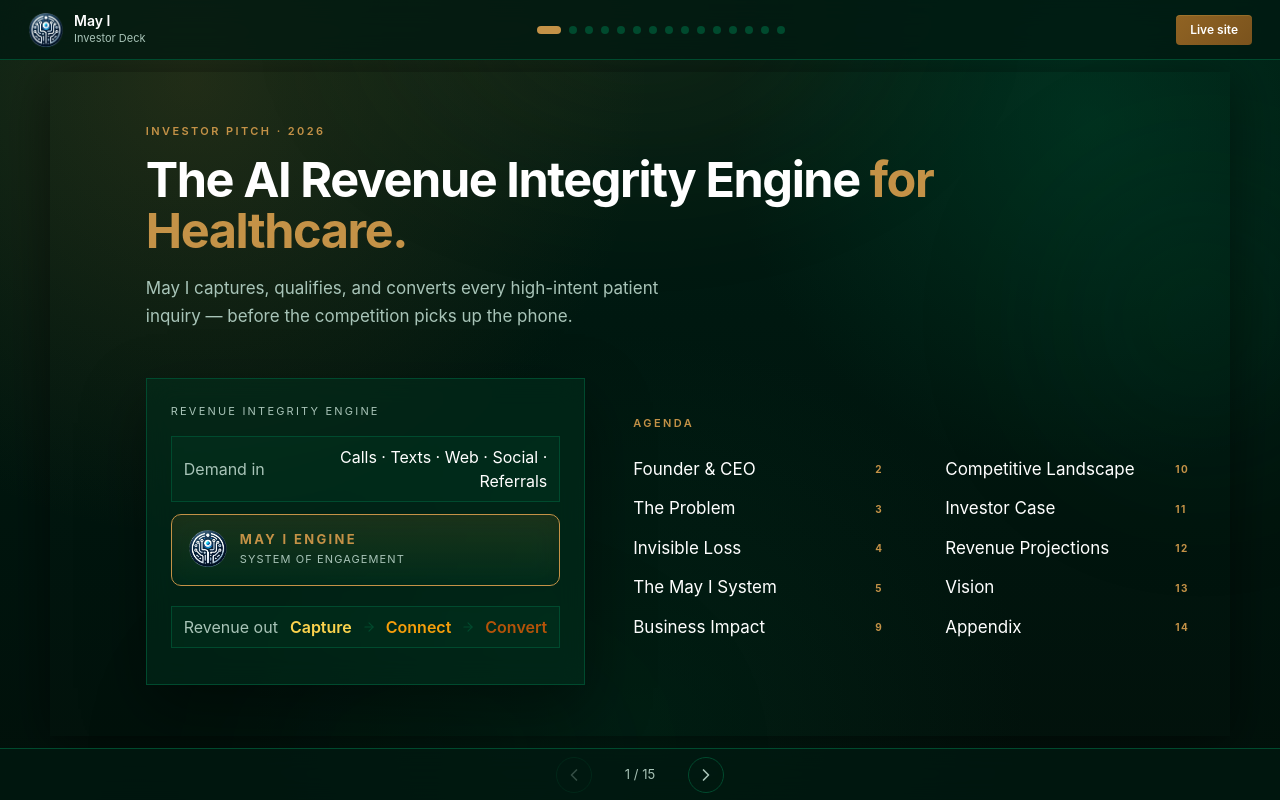
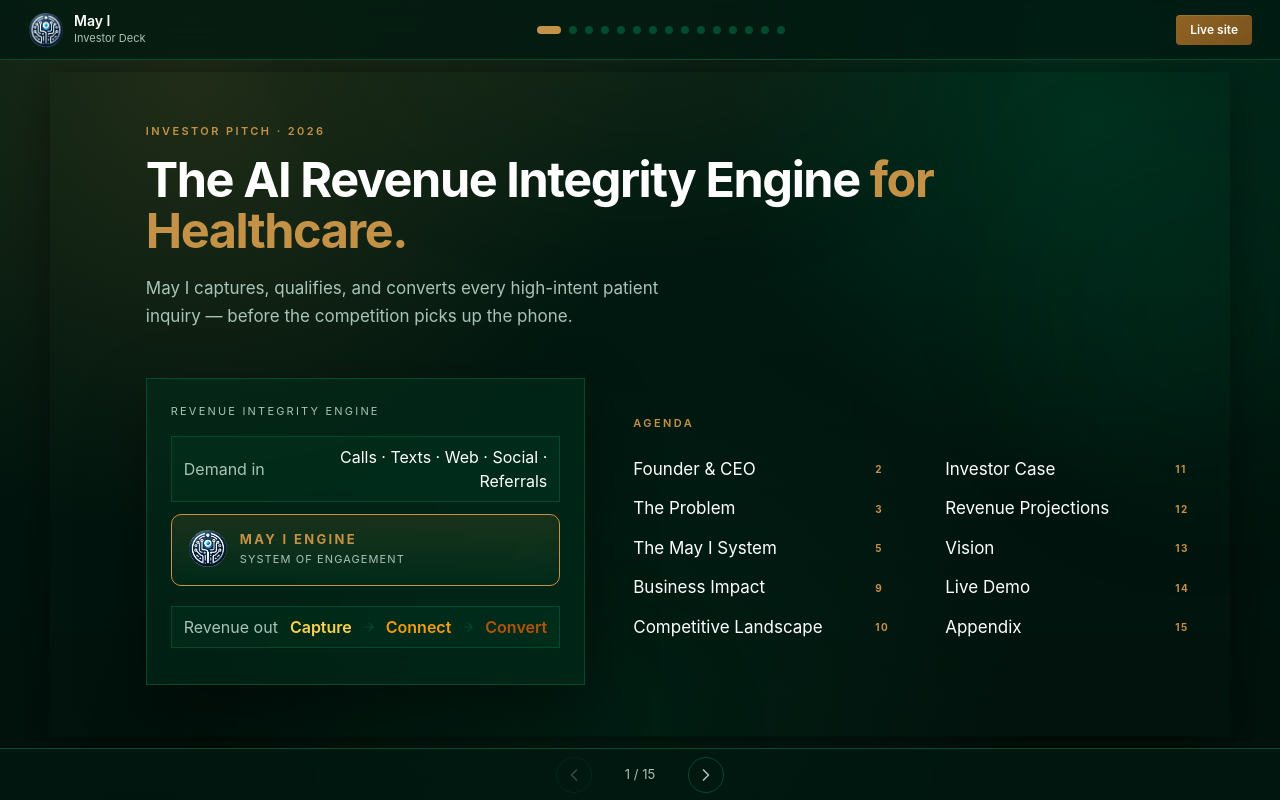
Before and after one commit to spark2scale/mayipitchdeck, a React (Vite) app: page / in a window 1280 px wide. Built offline with nearby package versions, Linux system fonts and the light colour scheme.

Commit message:
Update App.tsx

```diff
--- a/src/App.tsx
+++ b/src/App.tsx
@@ -76,7 +76,7 @@
 
 export default function App() {
   const isMobile = useIsMobile();
-  const slides = isMobile ? SLIDES.filter((s) => s !== "appendix") : SLIDES;
+  const slides = isMobile ? SLIDES.filter((s) => s !== "appendix" && s !== "demo") : SLIDES;
   const [current, setCurrent] = useState(0);
 
   // Sync CCC brand colors to CSS custom properties so all CSS can reference them
@@ -322,18 +322,20 @@
 // ─── Slide 1: Hero ────────────────────────────────────────────────────────────
 
 function SlideHero({ goTo }: { goTo: (i: number) => void }) {
-  const agenda = [
-    { num: "2",  label: "Founder & CEO",              slide: 1  },
-    { num: "3",  label: "The Problem",                slide: 2  },
-    { num: "4",  label: "Invisible Loss",              slide: 3  },
-    { num: "5",  label: "The May I System",            slide: 4  },
-    { num: "9",  label: "Business Impact",            slide: 8  },
-    { num: "10", label: "Competitive Landscape",      slide: 9  },
-    { num: "11", label: "Investor Case",              slide: 10 },
-    { num: "12", label: "Revenue Projections",         slide: 11 },
-    { num: "13", label: "Vision",                     slide: 12 },
-    { num: "14", label: "Appendix",    slide: 13 },
+  const isMobile = useIsMobile();
+  const agendaAll = [
+    { num: "2",  label: "Founder & CEO",         slide: 1  },
+    { num: "3",  label: "The Problem",            slide: 2  },
+    { num: "5",  label: "The May I System",       slide: 4  },
+    { num: "9",  label: "Business Impact",        slide: 8  },
+    { num: "10", label: "Competitive Landscape",  slide: 9  },
+    { num: "11", label: "Investor Case",          slide: 10 },
+    { num: "12", label: "Revenue Projections",    slide: 11 },
+    { num: "13", label: "Vision",                 slide: 12 },
+    { num: "14", label: "Live Demo",              slide: 13 },
+    { num: "15", label: "Appendix",               slide: 14 },
   ];
+  const agenda = isMobile ? agendaAll.filter((a) => a.label !== "Live Demo") : agendaAll;
   const agendaRef = useRef<HTMLDivElement>(null);
 
   return (
@@ -417,13 +419,13 @@
           <div className="hero-agenda">
             <div className="agenda-title">Agenda</div>
             <div className="agenda-columns">
-              {agenda.slice(0, 5).flatMap((left, i) => {
-                const right = agenda[5 + i];
+              {agenda.slice(0, Math.ceil(agenda.length / 2)).flatMap((left, i) => {
+                const right = agenda[Math.ceil(agenda.length / 2) + i];
                 return [
                   <motion.button key={`ll-${left.num}`} variants={fadeUp} className="agenda-chip-label" onClick={() => goTo(left.slide)}>{left.label}</motion.button>,
                   <motion.span   key={`ln-${left.num}`} variants={fadeUp} className="agenda-chip-num"   onClick={() => goTo(left.slide)}>{left.num}</motion.span>,
-                  <motion.button key={`rl-${right.num}`} variants={fadeUp} className={`agenda-chip-label agenda-chip-label--right${right.num === "14" ? " agenda-item-appendix" : ""}`} onClick={() => goTo(right.slide)}>{right.label}</motion.button>,
-                  <motion.span   key={`rn-${right.num}`} variants={fadeUp} className="agenda-chip-num"   onClick={() => goTo(right.slide)}>{right.num}</motion.span>,
+                  right ? <motion.button key={`rl-${right.num}`} variants={fadeUp} className={`agenda-chip-label agenda-chip-label--right${right.num === "15" ? " agenda-item-appendix" : ""}`} onClick={() => goTo(right.slide)}>{right.label}</motion.button> : <span key={`rl-empty-${i}`} />,
+                  right ? <motion.span   key={`rn-${right.num}`} variants={fadeUp} className="agenda-chip-num"   onClick={() => goTo(right.slide)}>{right.num}</motion.span> : <span key={`rn-empty-${i}`} />,
                 ];
               })}
             </div>
```
